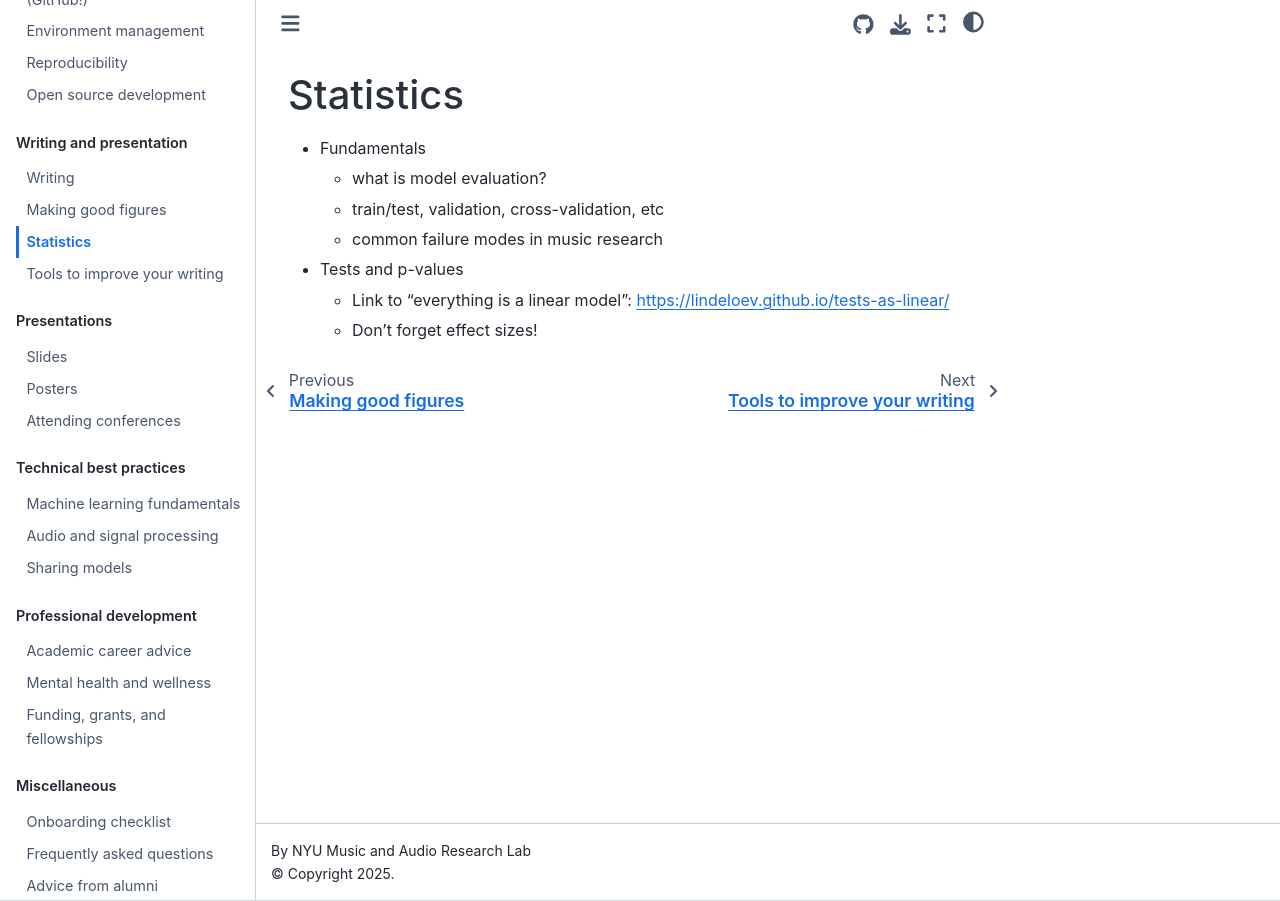
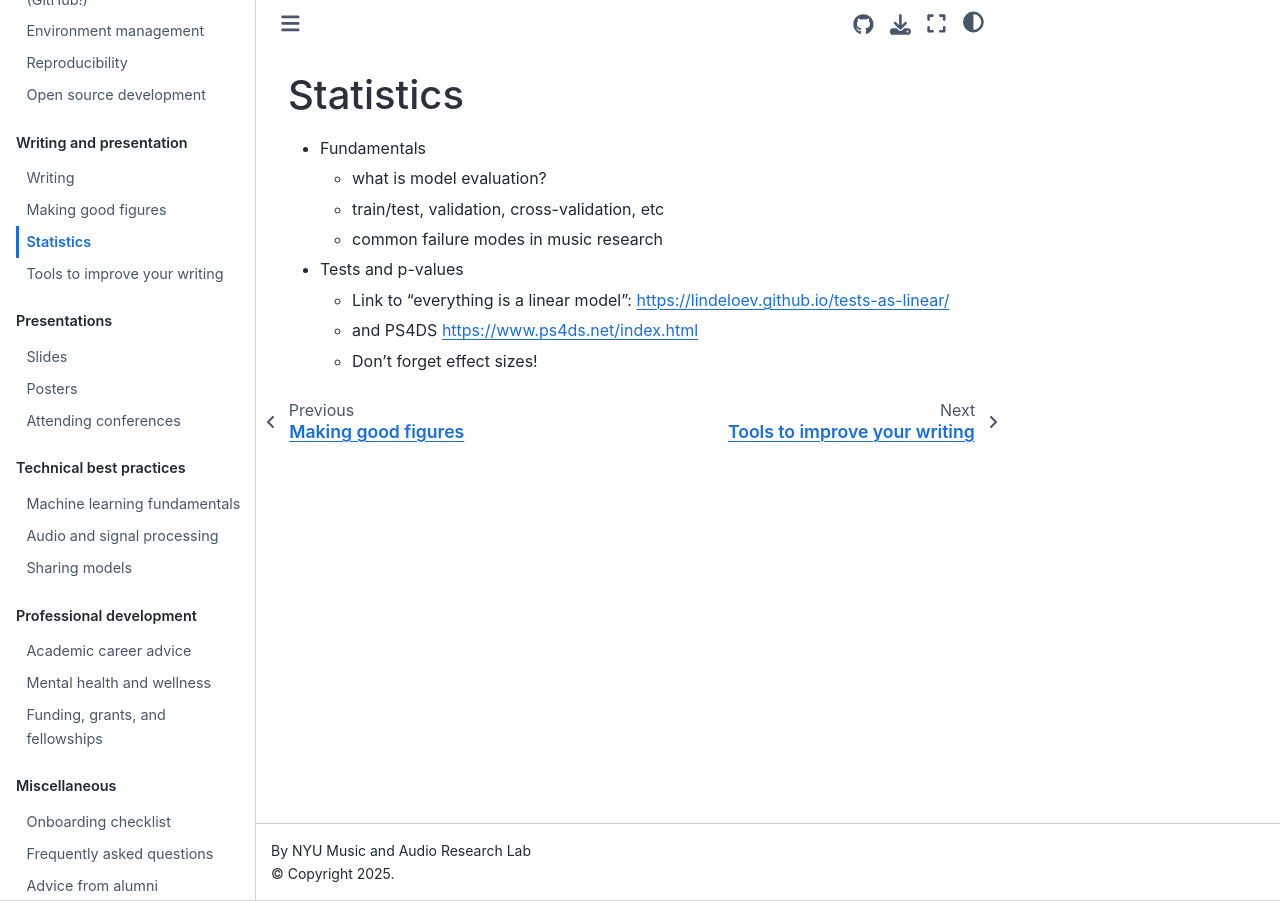
Before and after one commit to marl/marl-handbook, a Jupyter Book: the page built from ch4/stats.md, in a window 1280 px wide. Built offline with Jupyter Book 1.0.4 settings and Sphinx 7.4.7 and the Sphinx Book theme 1.1.4, drawn with Linux system fonts in a browser that asks for light colours.

Commit message:
Stubbing stats

```diff
--- a/ch4/stats.md
+++ b/ch4/stats.md
@@ -6,4 +6,5 @@
     - common failure modes in music research
 - Tests and p-values
     - Link to "everything is a linear model": https://lindeloev.github.io/tests-as-linear/
+    - and PS4DS https://www.ps4ds.net/index.html
     - Don't forget effect sizes!
```
